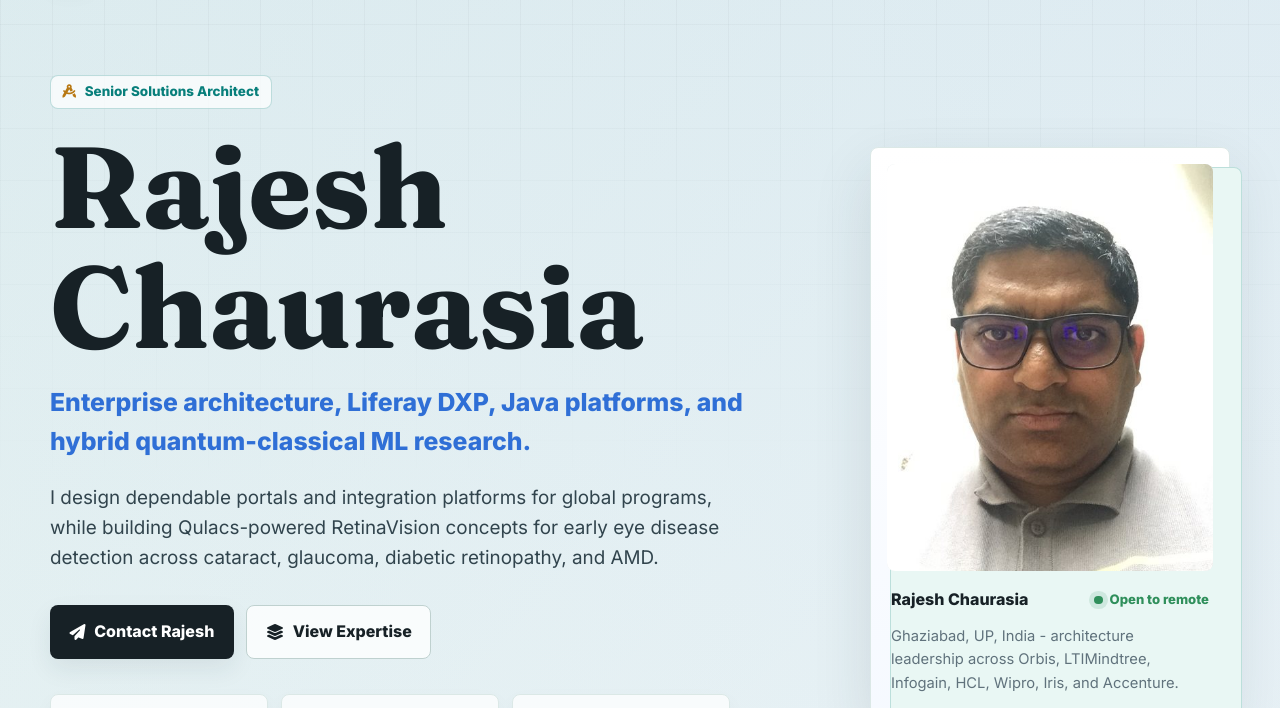
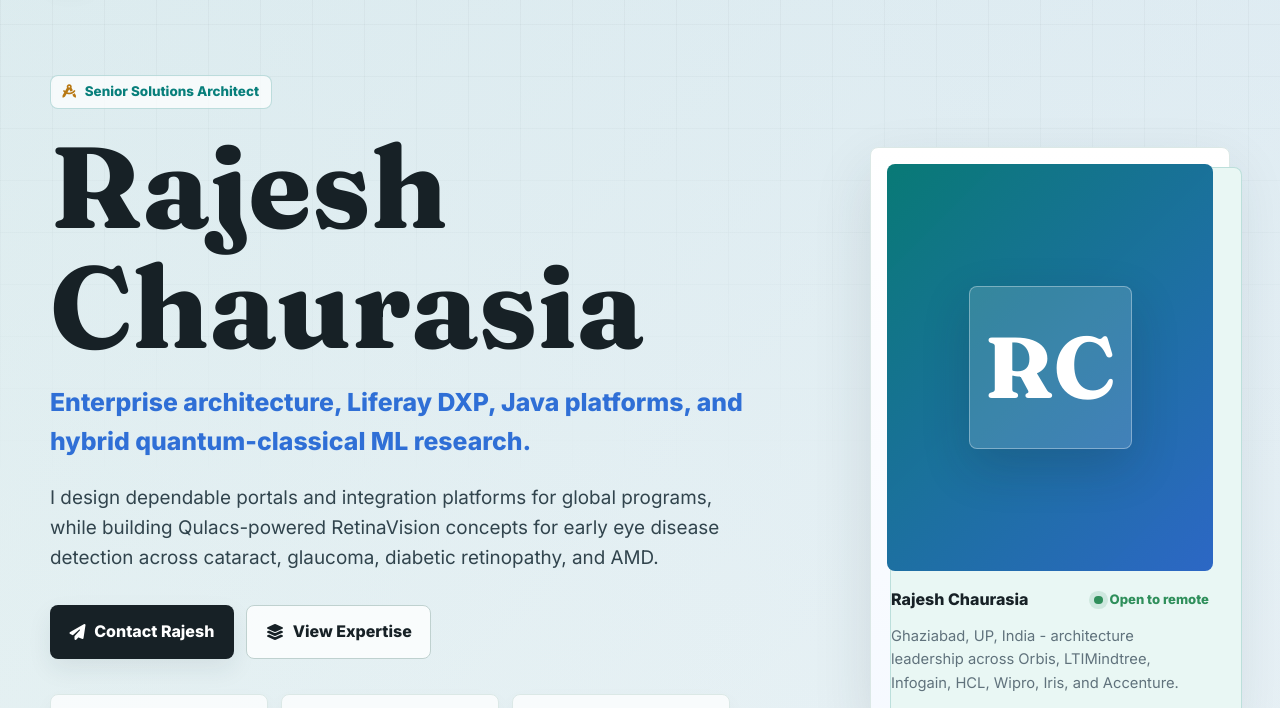
Before and after one commit to rajesh-chaurasia-01/rajesh-chaurasia-01.github.io, a plain HTML site: page index.html in a window 1280 px wide. Shown: the part 80-788 px from the top of the page. Drawn offline with Linux system fonts and the light colour scheme.

Commit message:
my site html \ profile

```diff
--- a/index.html
+++ b/index.html
@@ -327,14 +327,28 @@
       overflow: hidden;
       border-radius: var(--radius);
       aspect-ratio: 4 / 5;
-      background: #e8efef;
-    }
-
-    .portrait-frame img {
-      width: 100%;
-      height: 100%;
-      object-fit: cover;
-      object-position: center 26%;
+      display: grid;
+      place-items: center;
+      background:
+        linear-gradient(135deg, rgba(8, 127, 123, 0.94), rgba(47, 111, 214, 0.9)),
+        var(--ink);
+      color: #fff;
+    }
+
+    .portrait-initials {
+      display: grid;
+      place-items: center;
+      width: clamp(7rem, 50%, 11rem);
+      aspect-ratio: 1;
+      border: 1px solid rgba(255, 255, 255, 0.34);
+      border-radius: var(--radius);
+      background: rgba(255, 255, 255, 0.14);
+      color: #fff;
+      font-family: "Fraunces", Georgia, serif;
+      font-size: clamp(3rem, 7vw, 5.4rem);
+      font-weight: 750;
+      line-height: 1;
+      box-shadow: 0 18px 48px rgba(23, 33, 38, 0.18);
     }
 
     .portrait-caption {
@@ -1340,9 +1354,9 @@
         </div>
       </div>
 
-      <aside class="portrait-panel reveal" aria-label="Profile portrait">
+      <aside class="portrait-panel reveal" aria-label="Profile summary">
         <div class="portrait-frame">
-          <img src="assets/profile.jpg" alt="Rajesh Chaurasia profile photo" width="480" height="640">
+          <span class="portrait-initials" aria-hidden="true">RC</span>
         </div>
         <div class="portrait-caption">
           <div class="caption-top">
```
